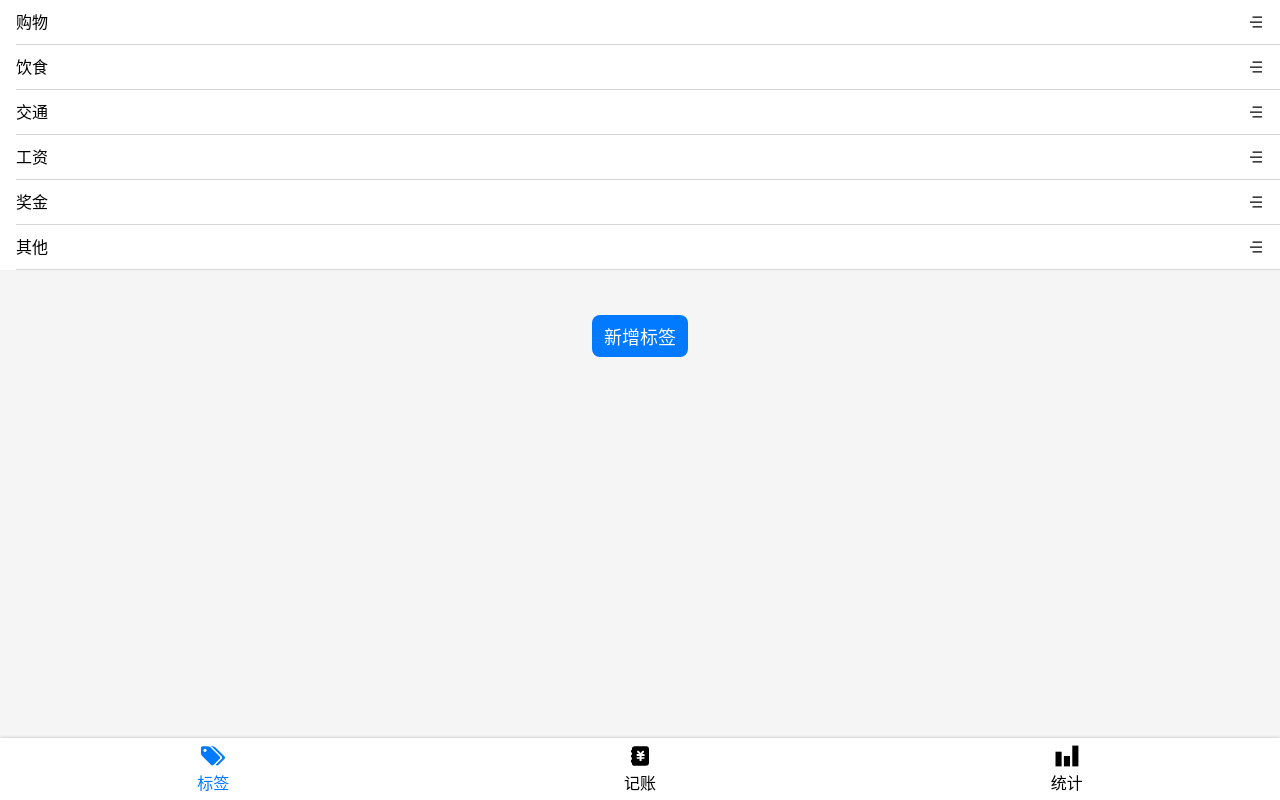
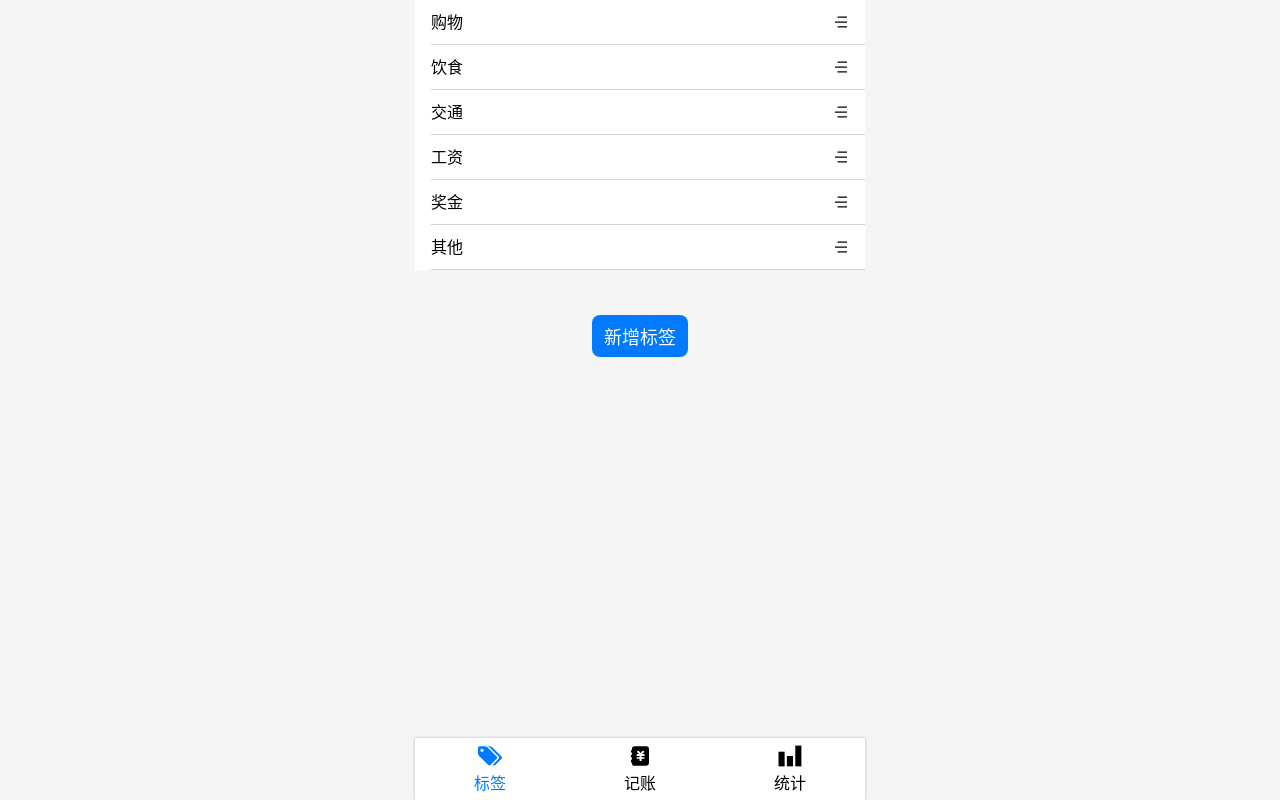
Before and after one commit to jrj444/booknow-react, a React app: page /#/tags in a window 1280 px wide. Built offline with nearby package versions, Linux system fonts and the light colour scheme.

Commit message:
设置滚动条在页面主体部分

```diff
--- a/src/components/Layout.tsx
+++ b/src/components/Layout.tsx
@@ -10,6 +10,7 @@ const Wrapper = styled.div`
 
 const Main = styled.main`
   flex-grow: 1;
+  overflow: auto;
 `;
 
 const Layout = (props: any) => {
--- a/src/index.scss
+++ b/src/index.scss
@@ -50,4 +50,6 @@ body {
   font-family: $font-hei;
   font-size: 16px;
   background: #f5f5f5;
+  max-width: 450px;
+  margin: 0 auto;
 }
```
